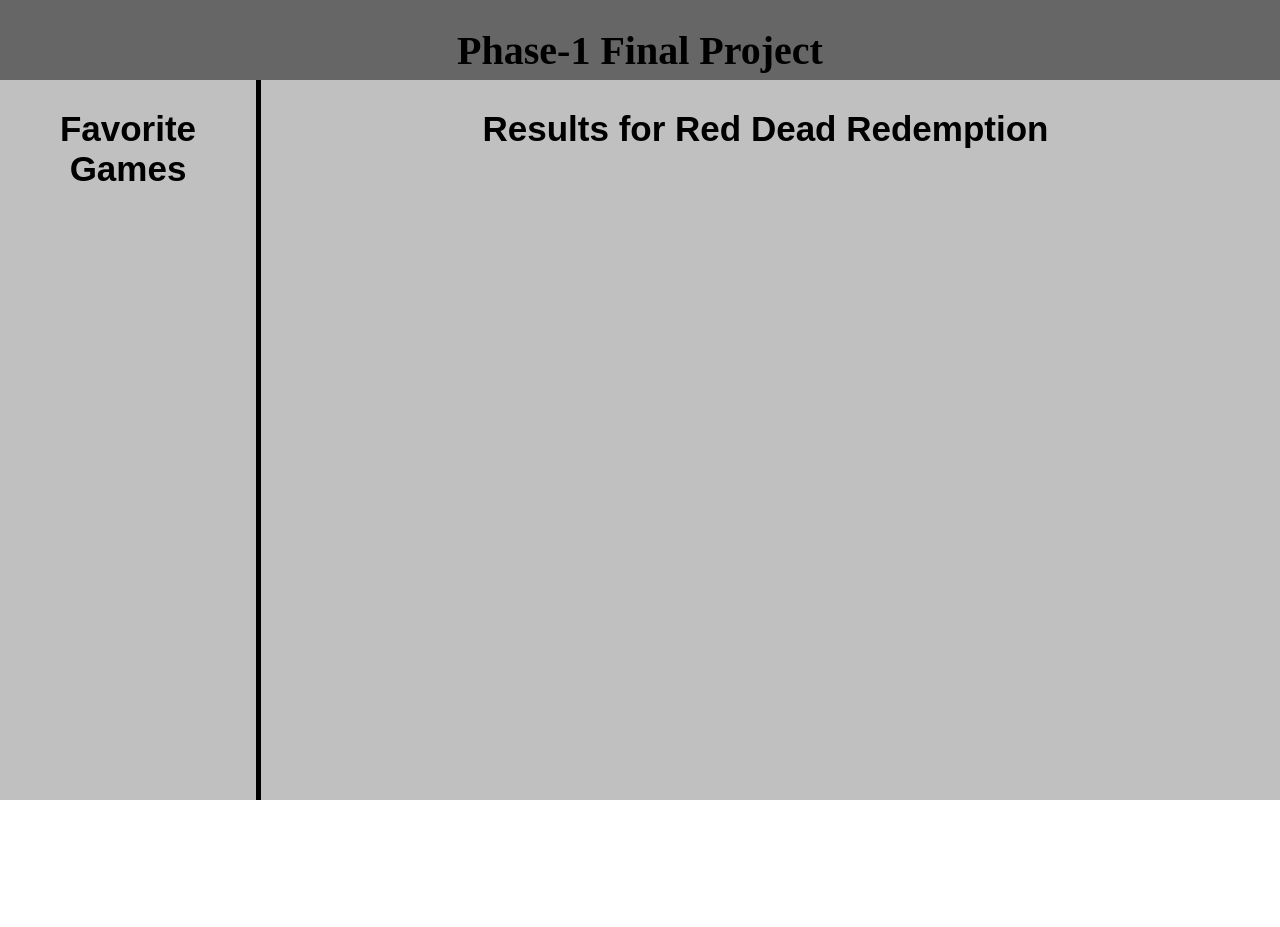
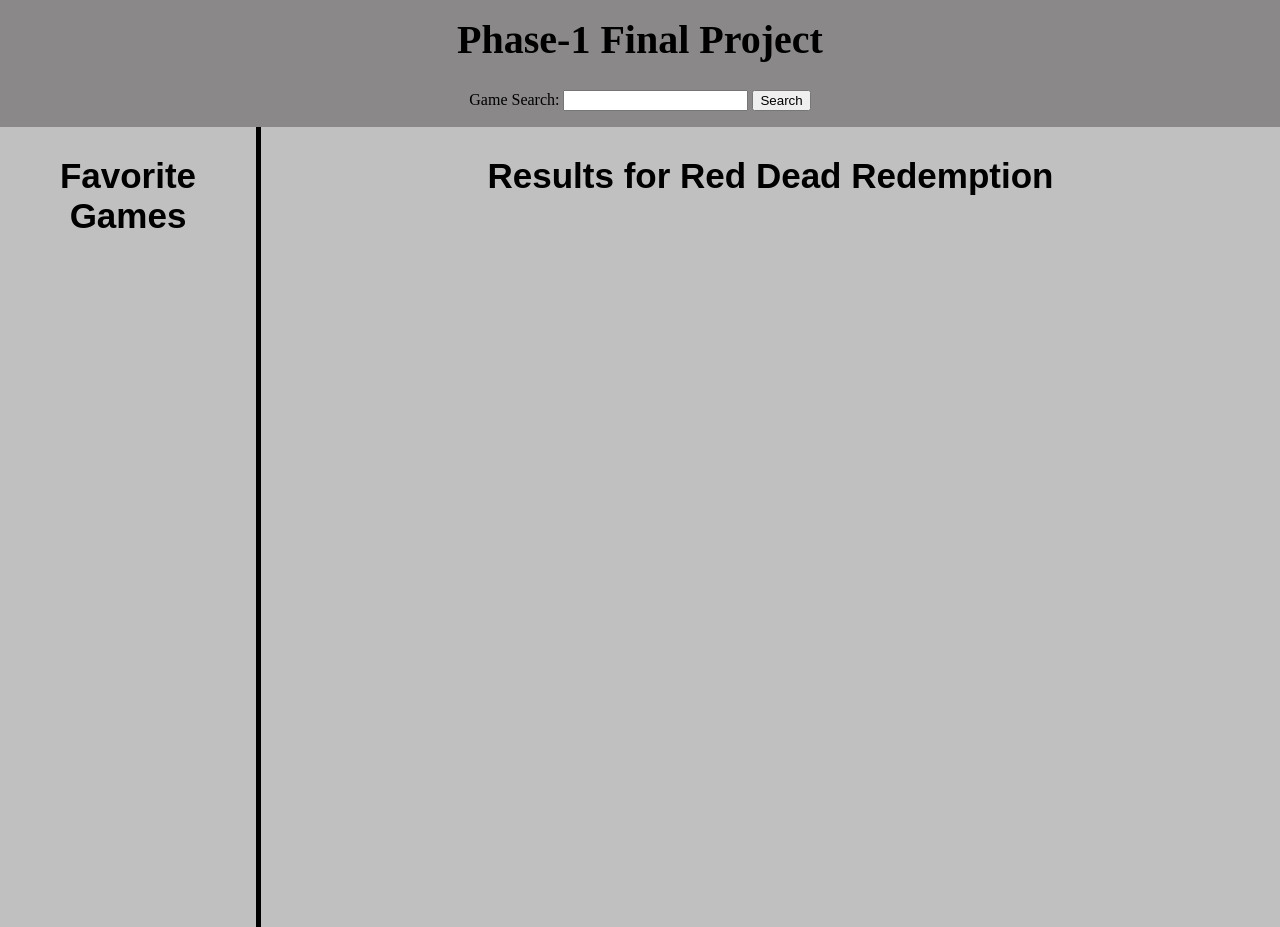
Before and after one commit to Momot1/Phase-1-FinalProject, a plain HTML site: page index.html in a window 1280 px wide. Before the commit the page ends 800 px from the top, so only its background shows below. Drawn offline with Linux system fonts and the light colour scheme; no server answers.

Commit message:
Updated and fixed some CSS issues

```diff
--- a/src/index.css
+++ b/src/index.css
@@ -1,29 +1,28 @@
 body{
     /* overflow: hidden; */
     margin: 0;
+    padding: 0;
 }
 
 header {
     text-align: center;
-    background-color: rgb(102, 102, 102);
-    position: absolute;
-    top: 0;
-    left: 0;
-    right: 0;
+    background-color: rgb(138, 136, 136);
+    position: relative;
     width:100%;
-    height: 10%;
+    padding-bottom: 1em;
+    padding-top: 1em;
 }
 
 h1{
     font-size: 40px;
+    margin-top: 0;
 }
 
 main{
-    background-color: silver;
+    background: silver;
     width: 100%;
     position: absolute;
-    top: 10%;
-    height: 90%;
+    height: 100%;
 }
 
 #favorites{
@@ -35,10 +34,14 @@ main{
 
 #results{
     position: absolute;
-    left: 20%;
+    left: calc(20% + 5px);
     width: calc(80% - 5px);
-    height: 100%;
     font-size: 20px;
+}
+
+#results, #favorites, #seperator {
+    background-color: silver;
+    min-height: 100%;
 }
 
 #all-results{
@@ -55,7 +58,6 @@ main{
     float: left;
     background-color: black;
     width: 5px;
-    height: 100%;
 }
 
 #favorite-result-info{
--- a/src/index.js
+++ b/src/index.js
@@ -12,6 +12,7 @@ document.addEventListener('DOMContentLoaded', () => {
 // Grabs the user search from the search bar and searches for specified search. Also sets class names to hidden or from hidden to make sure when the user is displaying a favorite result, the search will show up
 function dealWithSearch(){
     const searchBar = document.getElementById('search-form')
+    console.log(searchBar)
     searchBar.addEventListener('submit', e => {
         document.getElementById('all-results').className = ''
         document.getElementById('chosen-result').className = ''
@@ -48,6 +49,8 @@ function displayResults(results){
             displayGameInfo(result, like)
         })
     });
+
+    setContainerHeights()
 }
 
 // Displays each result to the user, returns the title of the result
@@ -56,6 +59,12 @@ function displayResult(result, resultsList){
     title.textContent = result.external
     resultsList.appendChild(title)
     return title
+}
+
+function setContainerHeights(){
+    const containerHeight = document.getElementById('results').clientHeight
+    document.getElementById('seperator').style.height = `${containerHeight}px`
+    document.getElementById('favorites').style.height = `${containerHeight}px`
 }
 
 // Displays the game information for the clicked title. Takes in the result, if the game has been liked, and a default container equal to the single result container
@@ -93,6 +102,8 @@ function displayGameInfo(result, like = UNLIKED, container = document.getElement
             deleteLikedGame(result)
         }
     })
+
+    setContainerHeights()
 }
 
 // Displays the favorites to the DOM
```
Also changed, not shown: index.html (+0 -1 lines).
